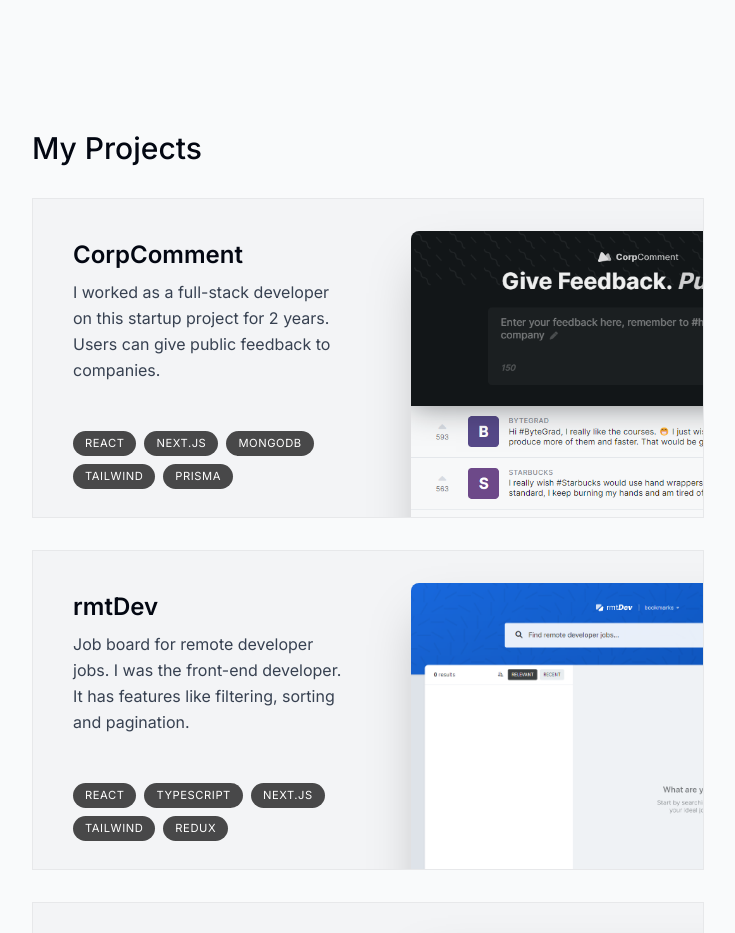
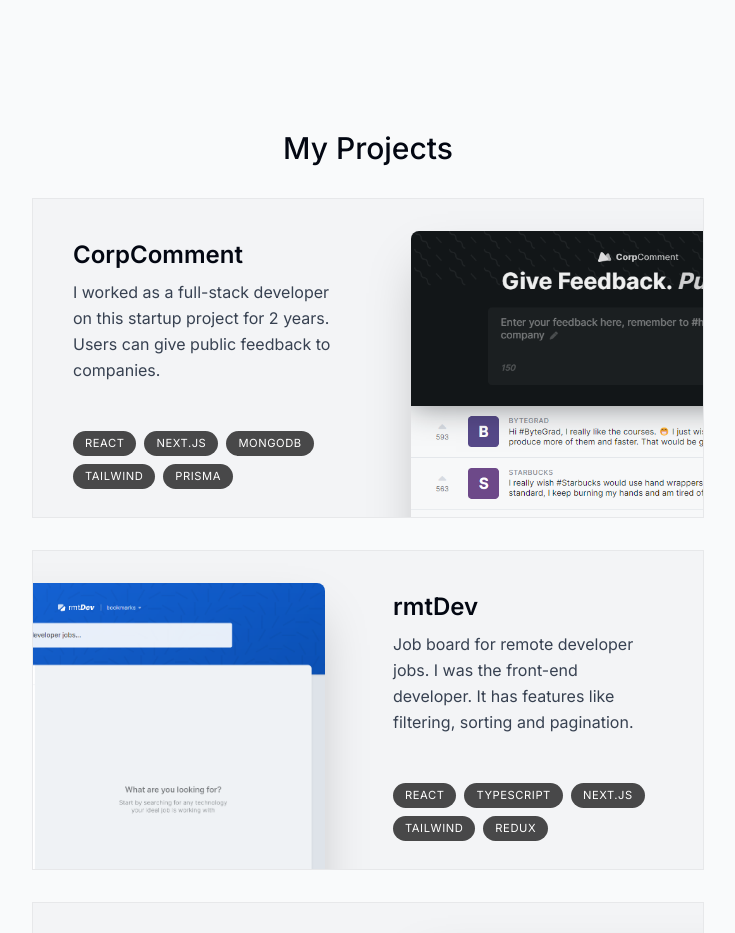
Before and after one commit to nickdunn2/portfolio, a Next.js app: page / in a window 1280 px wide. Shown: the part 1220-2153 px from the top of the page, without its empty margins (272-1007 px from the left). Built offline with nearby package versions, Linux system fonts and the light colour scheme.

Commit message:
feat(projects): alternate position of images

```diff
--- a/components/projects.tsx
+++ b/components/projects.tsx
@@ -28,8 +28,8 @@
 
 const Project = ({ title, description, tags, imageUrl }: ProjectProps) => {
   return (
-    <section className="relative bg-gray-100 max-w-[42rem] border border-black/5 overflow-hidden sm:pr-8 sm:h-[20rem] mb-3 sm:mb-8 last:mb-0">
-      <div className="flex flex-col px-5 pt-4 pb-7 sm:pl-10 sm:pr-2 sm:pt-10 sm:max-w-[50%] h-full">
+    <section className="group relative bg-gray-100 max-w-[42rem] border border-black/5 overflow-hidden sm:pr-8 sm:h-[20rem] mb-3 sm:mb-8 last:mb-0 even:pl-8">
+      <div className="flex flex-col px-5 pt-4 pb-7 sm:pl-10 sm:pr-2 sm:pt-10 sm:max-w-[50%] h-full group-even:ml-[18rem]">
         <h3 className="text-2xl font-semibold">{title}</h3>
         <p className="mt-2 leading-relaxed text-gray-700">{description}</p>
         <ul className="flex flex-wrap mt-4 gap-2 sm:mt-auto">
@@ -46,7 +46,7 @@
         src={imageUrl}
         alt="project I worked on"
         quality={95}
-        className="absolute top-8 -right-40 w-[28.25rem] rounded-t-lg shadow-2xl"
+        className="absolute top-8 -right-40 w-[28.25rem] rounded-t-lg shadow-2xl group-even:right-[initial] group-even:-left-40"
       />
     </section>
   )
--- a/components/section-header.tsx
+++ b/components/section-header.tsx
@@ -6,7 +6,7 @@
 
 const SectionHeader = ({ children }: SectionHeaderProps) => {
   return (
-    <h2 className="text-3xl font-medium capitalize mb-8">{children}</h2>
+    <h2 className="text-3xl font-medium capitalize mb-8 text-center">{children}</h2>
   )
 }
 
```
